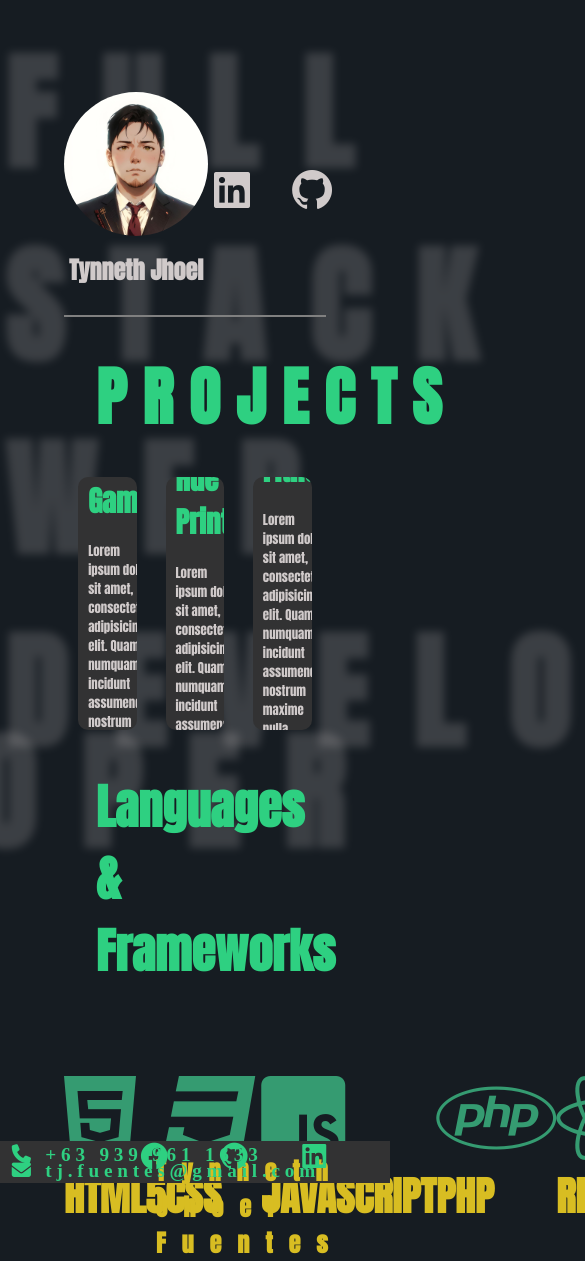
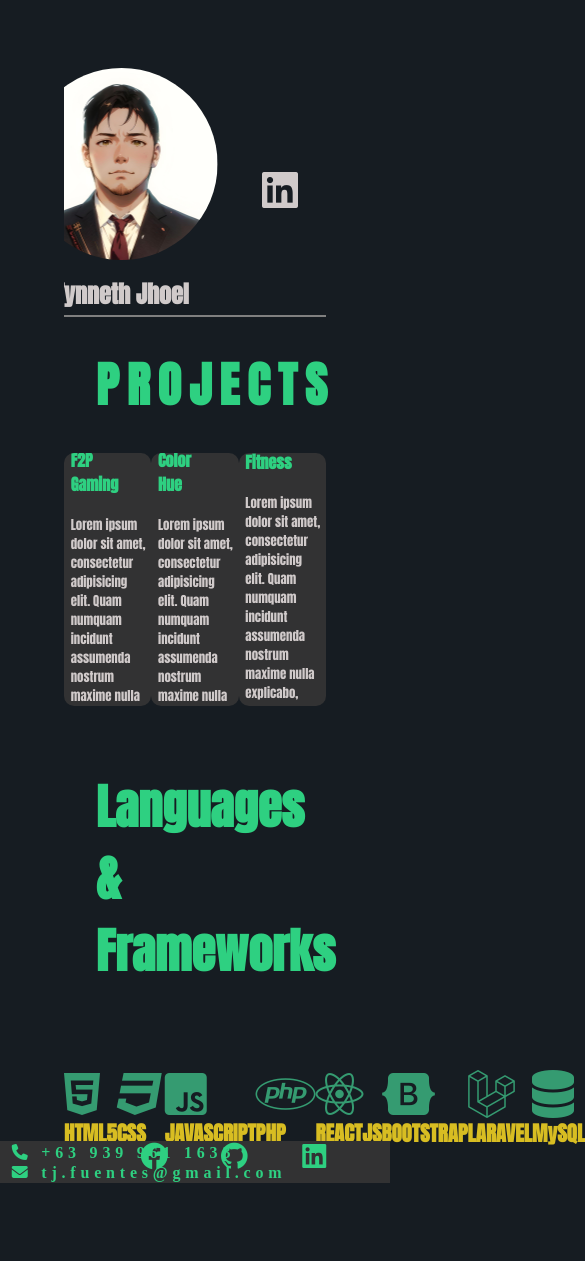
Before and after one commit to tjfuentes/Portfolio, a React (Vite) app: page / in a window 390 px wide. Shown: the top 1261 px of the page, 585 px wide, since content can reach past the window. After the commit the page ends 1183 px from the top, so only its background shows below. Built offline with nearby package versions, Linux system fonts and the light colour scheme; grey boxes are pictures that could not be loaded.

Commit message:
tablet viewe added

```diff
--- a/src/components/Intro.jsx
+++ b/src/components/Intro.jsx
@@ -14,9 +14,6 @@ const Intro = () => {
         <i className='bx bxl-linkedin-square'></i>
         <i className='bx bxl-github' ></i>
       </div>
-
-      <h2 className="background1">Full Stack Web Developer</h2>
-      <h2 className="background2">Full Stack Web Developer</h2>
     </section>
   )
 }
--- a/src/components/Projects.jsx
+++ b/src/components/Projects.jsx
@@ -20,7 +20,7 @@ const Projects = () => {
         <div className="card">
           <img src="./images/img4.jpg" alt="img3" />
           <div className="details">
-            <h2>Color Hue Prints</h2>
+            <h2>Color Hue </h2>
             <p>Lorem ipsum dolor sit amet, consectetur adipisicing elit. Quam numquam incidunt assumenda nostrum maxime nulla explicabo, nam neque deleniti a.</p>
             <i className='bx bx-link-external'></i>
           </div>
--- a/src/scss/App.scss
+++ b/src/scss/App.scss
@@ -48,32 +48,6 @@ body {
       display: flex;
       gap: 2rem;
       font-size: 3rem;
-    }
-
-    .background1 {
-      font-size: 8rem;
-      opacity: 0.2;
-      filter: blur(4px);
-      backdrop-filter: blur(0.5);
-      z-index: -1;
-      position: absolute;
-      top: 2%;
-      left: 1%;
-      letter-spacing: 2.8rem;
-      text-transform: uppercase;
-    }
-
-    .background2 {
-      font-size: 8rem;
-      opacity: 0.2;
-      filter: blur(4px);
-      z-index: -1;
-      position: absolute;
-      top: 14%;
-      right: .5%;
-      letter-spacing: 2.8rem;
-      text-transform: uppercase;
-      box-shadow: 2;
     }
   }
 
@@ -238,3 +212,368 @@ footer {
     }
   }
 }
+
+@media screen and (min-width: 767px) and (max-width: 1023px) {
+  .main-container {
+    display: flex;
+    flex-direction: column;
+
+
+    .section-container {
+      overflow: hidden;
+
+
+      .intro {
+        width: 50vw;
+        transform: translateY(-20%);
+        transform: translateX(-20%);
+
+        img {
+          width: 12rem;
+          height: 12rem;
+        }
+      }
+
+
+      .soc-med {
+
+      }
+    }
+
+    .projects-container {
+
+
+      h1 {
+        font-size: 3rem;
+        text-transform: uppercase;
+        letter-spacing: .5rem;
+        color: #2ed081;
+        padding: 2rem;
+      }
+
+      .cards {
+        display: flex;
+        justify-content: space-around;
+        align-items: center;
+
+        .card {
+          display: flex;
+          flex-direction: column;
+          justify-content: center;
+          gap: 1rem;
+          align-items: center;
+          width: 25vw;
+          height: 30vh;
+          background: #323233;
+          border-radius: 10px;
+          overflow: hidden;
+
+          img {
+            width: 100%;
+            max-height: 220px;
+            aspect-ratio: 16/9;
+            object-fit: cover;
+            object-position: center;
+            transform: translateY(-40%);
+          }
+
+          .details {
+            position: relative;
+            width: 10vw;
+            display: flex;
+            flex-direction: column;
+            justify-content: center;
+            align-items: start  ;
+            gap: 1.2rem;
+            right: 20%;
+            bottom: 3%;
+
+            h2 {
+              font-size: 1rem;
+              color: #2ed081;
+            }
+
+            p {
+              width: 20vw;
+              font-size: .8rem;
+              text-wrap: wrap;
+            }
+
+            .bx-link-external {
+              position: absolute;
+              right: -100%;
+              bottom: -25%;
+              font-size: 1.5rem;
+              color: #359b71;
+              cursor: pointer;
+            }
+
+
+          }
+        }
+      }
+    }
+
+    .skills-container {
+      height: 40vh;
+
+      h1 {
+        font-size: 3rem;
+        color: #2ed081;
+        padding: 2rem;
+      }
+
+      .content {
+        display: grid;
+        grid-auto-flow: column;
+        place-items: center;
+        position: relative;
+        top: 15%;
+
+        .content-item {
+          place-content: center;
+
+          .fa-brands,.fa-solid {
+            font-size: 3rem;
+            color: #359b71;
+          }
+
+          h2 {
+            padding: 0;
+            font-size: 1.3rem;
+            color: #d8bd22;
+          }
+        }
+      }
+    }
+  }
+
+  footer {
+    position: relative;
+    background-color: #323233;
+    bottom: 0;
+    height: 5vh;
+
+    h2 {
+      display: none;
+    }
+
+
+    h3 {
+      position: absolute;
+      left: 3%;
+      top: 8%;
+      letter-spacing: .3rem;
+      font-family: 'Poppins';
+      font-size: 1rem;
+      color: #2ed081;
+    }
+
+    h4 {
+      position: absolute;
+      left: 3%;
+      bottom: 3%;
+      letter-spacing: .3rem;
+      font-family: 'Poppins';
+      font-size: 1rem;
+      color: #2ed081;
+    }
+
+    ul {
+      list-style: none;
+      position: absolute;
+      right: 3%;
+      bottom: 5%;
+      letter-spacing: 3rem;
+
+      li {
+        display: inline-block;
+        font-size: 2rem;
+        color: #2ed081;
+      }
+    }
+  }
+}
+
+@media screen and (max-width: 767px) {
+  .main-container {
+    display: flex;
+    flex-direction: column;
+
+
+    .section-container {
+      overflow: hidden;
+
+
+      .intro {
+        width: 50vw;
+        transform: translateY(-20%);
+        transform: translateX(-20%);
+
+        img {
+          width: 12rem;
+          height: 12rem;
+        }
+      }
+
+
+      .soc-med {
+
+      }
+    }
+
+    .projects-container {
+
+
+      h1 {
+        font-size: 3rem;
+        text-transform: uppercase;
+        letter-spacing: .5rem;
+        color: #2ed081;
+        padding: 2rem;
+      }
+
+      .cards {
+        display: flex;
+        justify-content: space-around;
+        align-items: center;
+
+        .card {
+          display: flex;
+          flex-direction: column;
+          justify-content: center;
+          gap: 1rem;
+          align-items: center;
+          width: 25vw;
+          height: 30vh;
+          background: #323233;
+          border-radius: 10px;
+          overflow: hidden;
+
+          img {
+            width: 100%;
+            max-height: 220px;
+            aspect-ratio: 16/9;
+            object-fit: cover;
+            object-position: center;
+            transform: translateY(-40%);
+          }
+
+          .details {
+            position: relative;
+            width: 10vw;
+            display: flex;
+            flex-direction: column;
+            justify-content: center;
+            align-items: start  ;
+            gap: 1.2rem;
+            right: 20%;
+            bottom: 3%;
+
+            h2 {
+              font-size: 1rem;
+              color: #2ed081;
+            }
+
+            p {
+              width: 20vw;
+              font-size: .8rem;
+              text-wrap: wrap;
+            }
+
+            .bx-link-external {
+              position: absolute;
+              right: -100%;
+              bottom: -25%;
+              font-size: 1.5rem;
+              color: #359b71;
+              cursor: pointer;
+            }
+
+
+          }
+        }
+      }
+    }
+
+    .skills-container {
+      height: 40vh;
+
+      h1 {
+        font-size: 3rem;
+        color: #2ed081;
+        padding: 2rem;
+      }
+
+      .content {
+        display: grid;
+        grid-auto-flow: column;
+        place-items: center;
+        position: relative;
+        top: 15%;
+
+        .content-item {
+          place-content: center;
+
+          .fa-brands,.fa-solid {
+            font-size: 3rem;
+            color: #359b71;
+          }
+
+          h2 {
+            padding: 0;
+            font-size: 1.3rem;
+            color: #d8bd22;
+          }
+        }
+      }
+    }
+  }
+
+  footer {
+    position: relative;
+    background-color: #323233;
+    bottom: 0;
+    height: 5vh;
+
+    h2 {
+      display: none;
+    }
+
+
+    h3 {
+      position: absolute;
+      left: 3%;
+      top: 8%;
+      letter-spacing: .3rem;
+      font-family: 'Poppins';
+      font-size: 1rem;
+      color: #2ed081;
+    }
+
+    h4 {
+      position: absolute;
+      left: 3%;
+      bottom: 3%;
+      letter-spacing: .3rem;
+      font-family: 'Poppins';
+      font-size: 1rem;
+      color: #2ed081;
+    }
+
+    ul {
+      list-style: none;
+      position: absolute;
+      right: 3%;
+      bottom: 5%;
+      letter-spacing: 3rem;
+
+      li {
+        display: inline-block;
+        font-size: 2rem;
+        color: #2ed081;
+      }
+    }
+  }
+
+}
```
